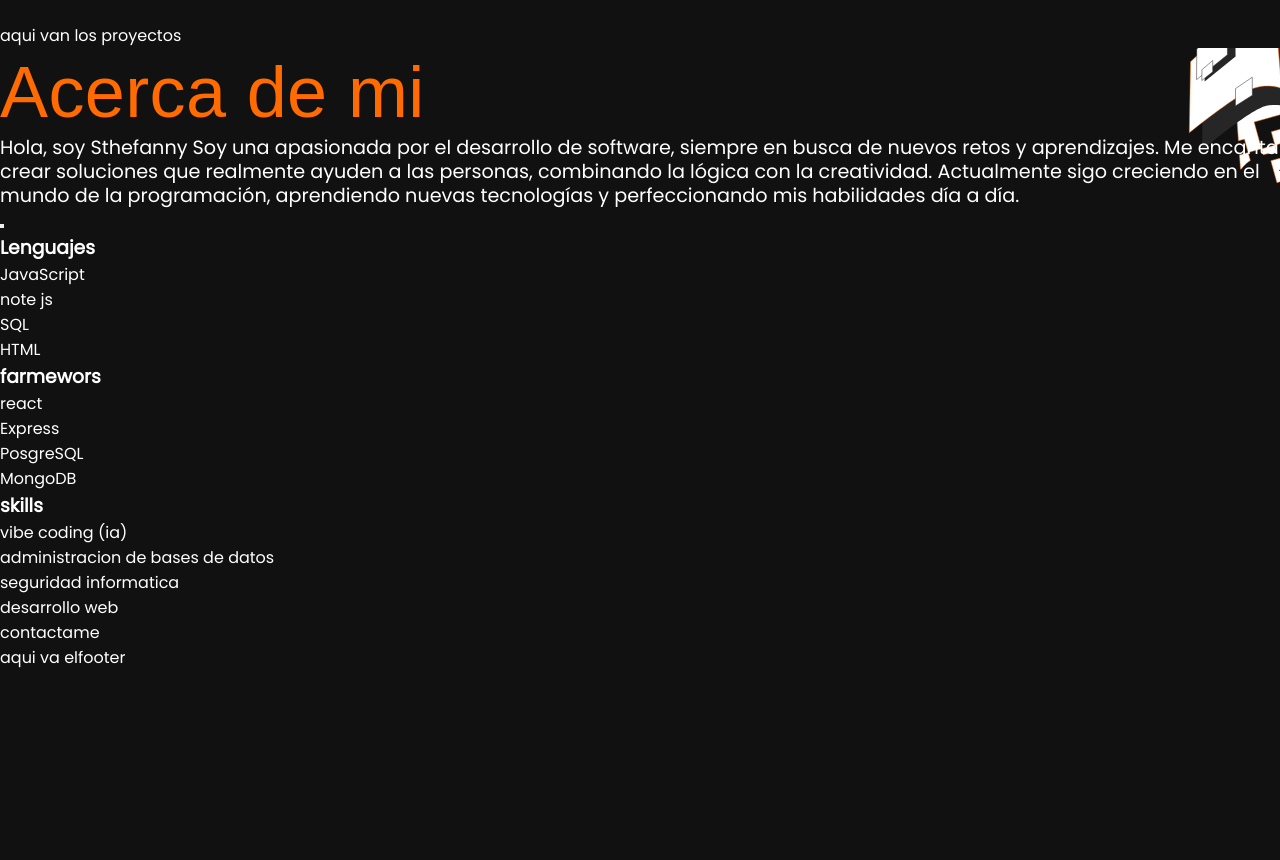
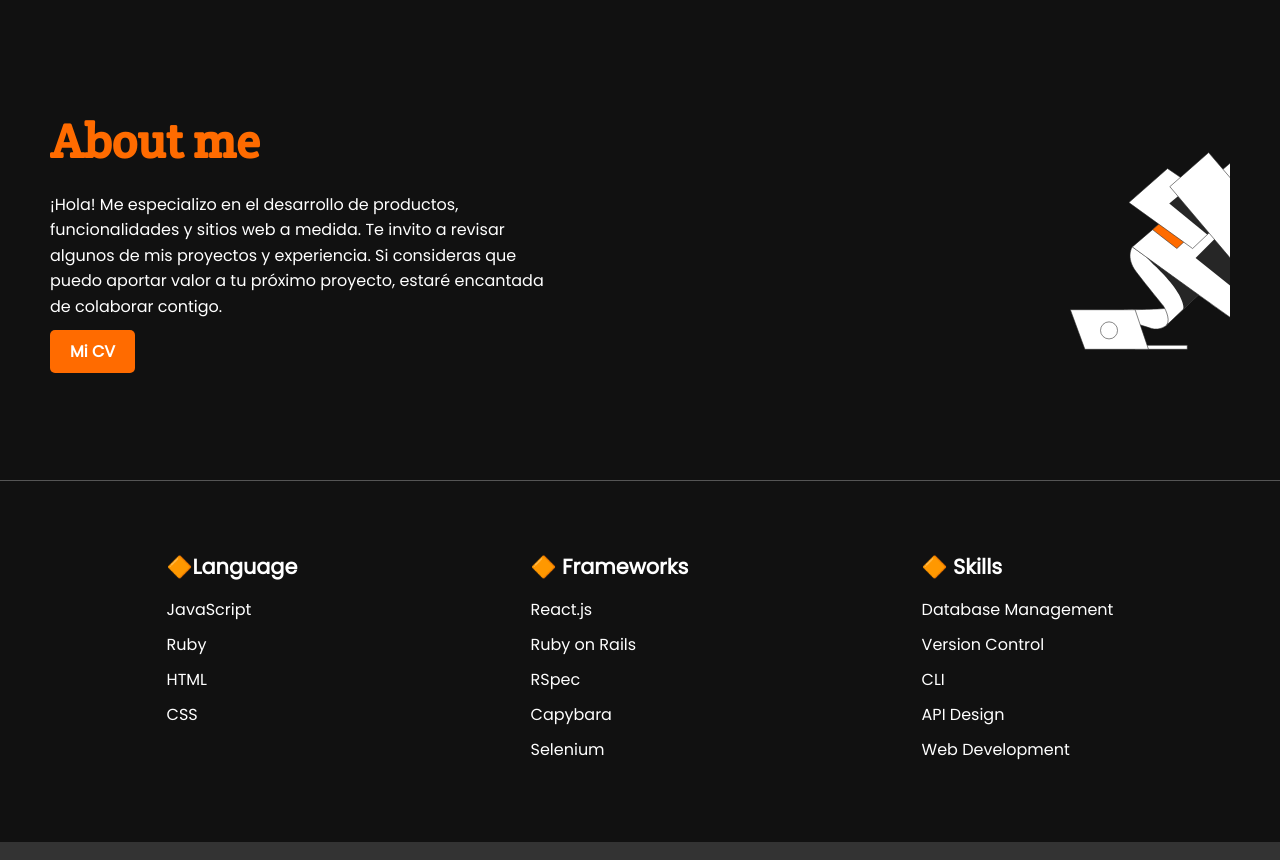
Before and after one commit to stheffdev/PaginaWeb, a plain HTML site: page index.html in a window 1280 px wide. Shown: the part 670-1530 px from the top of the page. Before the commit the page ends 1340 px from the top, so only its background shows below. Drawn offline with Linux system fonts and the light colour scheme.

Commit message:
Adding About me

```diff
--- a/index.html
+++ b/index.html
@@ -26,59 +26,79 @@
             <a href="#contact">Contact</a>
         </nav>
     </header>
+
     <main>
-        <section id="inicio" class="hero">
+        <section class="hero">
+            <div class="hero-text">
                 <h1>Hey There.<br>I'm STHEFANNY.</h1>
                 <h2>I’m a Software Developer</h2>
                 <p>
                     Soy una apasionada por el desarrollo de software, siempre en busca de nuevos retos y aprendizajes. Me encanta crear soluciones que realmente ayuden a las personas, combinando la lógica con la creatividad. Actualmente sigo creciendo en el mundo de la programación, aprendiendo nuevas tecnologías y perfeccionando mis habilidades día a día.
                 </p>
+            </div>
+            <div class="hero-image">
+                <img src="imagenes/Illustration.svg" alt="Imagen principal">
+            </div>
+        </section>
 
+        <section class="about" id="about">
+            <div class="about-text">
+                <h2>About me</h2>
+                <p>
+                    ¡Hola! Me especializo en el desarrollo de productos, funcionalidades y sitios web a medida.
+                    Te invito a revisar algunos de mis proyectos y experiencia.
+                    Si consideras que puedo aportar valor a tu próximo proyecto, estaré encantada de colaborar contigo.
+                </p>
+                <a href="#" class="btn-resume">Mi CV</a>
+            </div>
+
+            <div class="about-image">
+                <img src="imagenes/Frame.svg" alt="About Image">
+            </div>
+        </section>
+
+        <section class="skills">
+            <div class="skills-category">
+                <h3>🔶Language</h3>
+                <ul>
+                    <li>JavaScript</li>
+                    <li>Ruby</li>
+                    <li>HTML</li>
+                    <li>CSS</li>
+                </ul>
+            </div>
+
+            <div class="skills-category">
+                <h3>🔶 Frameworks</h3>
+                <ul>
+                    <li>React.js</li>
+                    <li>Ruby on Rails</li>
+                    <li>RSpec</li>
+                    <li>Capybara</li>
+                    <li>Selenium</li>
+                </ul>
+            </div>
+
+            <div class="skills-category">
+                <h3>🔶 Skills</h3>
+                <ul>
+                    <li>Database Management</li>
+                    <li>Version Control</li>
+                    <li>CLI</li>
+                    <li>API Design</li>
+                    <li>Web Development</li>
+                </ul>
+            </div>
+        </section>
+    </main>
+
+    <footer>
         <div class="social-footer">
             <a href="#"><i class="fab fa-twitter"></i></a>
             <a href="#"><i class="fab fa-linkedin-in"></i></a>
             <a href="#"><i class="fab fa-github"></i></a>
             <a href="#"><i class="fab fa-medium-m"></i></a>
         </div>
-        </section>
-
-<section id="proyectos">aqui van los proyectos</section>
-
-<section id="acercademi">
-    <div class="top">
-            <h2>Acerca de mi</h2>
-            <p>
-               Hola, soy Sthefanny Soy una apasionada por el desarrollo de software, siempre en busca de nuevos retos y aprendizajes. Me encanta crear soluciones que realmente ayuden a las personas, combinando la lógica con la creatividad. Actualmente sigo creciendo en el mundo de la programación, aprendiendo nuevas tecnologías y perfeccionando mis habilidades día a día.
-            </p>
-        <button class="descarga mi CV"</button></button>
-    </div>
-    <div class="button">
-        <div class="Lenguajes">
-            <h3>Lenguajes</h3>
-            <p>JavaScript</p>
-            <p>note js</p>
-            <p>SQL</p>
-            <p>HTML</p>
-        </div>
-        <div class="farmewors">
-            <h3>farmewors</h3>
-            <p>react</p>
-            <p>Express</p>
-            <p>PosgreSQL</p>
-            <p>MongoDB</p>
-        </div>
-        <div class="skills">
-            <h3>skills</h3>
-            <p>vibe coding (ia)</p>
-            <p>administracion de bases de datos</p>
-            <p>seguridad informatica</p>
-            <p>desarrollo web</p>
-        </div>
-    </div>
-</section>
-    <section id="contactame">contactame</section>
-</main>
-<footer>aqui va elfooter </footer>
-  <script src="app.js"></script>
+    </footer>
 </body>
 </html>
--- a/style.css
+++ b/style.css
@@ -37,12 +37,16 @@ header {
 }
 
 .hero {
+  display: flex;
+  justify-content: space-between;
+  align-items: center;
   padding: 100px 50px;
+  flex-wrap: wrap;
   flex: 1;
+}
 
-  background-image: url(imagenes/Illustration.svg);
-  background-repeat: no-repeat;
-  background-position: right bottom;
+.hero-text {
+  max-width: 600px;
 }
 
 .hero h1 {
@@ -63,7 +67,84 @@ header {
   font-family: 'Poppins', sans-serif;
   font-size: 1rem;
   line-height: 1.7rem;
-  max-width: 600px;
+}
+
+.hero-image img {
+  max-width: 400px;
+  width: 100%;
+}
+
+.about {
+  display: flex;
+  justify-content: space-between;
+  align-items: center;
+  padding: 80px 50px;
+  flex-wrap: wrap;
+}
+
+.about-text {
+  flex: 1;
+  max-width: 500px;
+}
+
+.about-text h2 {
+  font-family: 'Crete Round', serif;
+  font-size: 3rem;
+  color: #ff6b00;
+  margin-bottom: 20px;
+}
+
+.about-text p {
+  font-size: 1rem;
+  line-height: 1.6rem;
+  margin-bottom: 20px;
+}
+
+.btn-resume {
+  background-color: #ff6b00;
+  padding: 10px 20px;
+  color: #fff;
+  text-decoration: none;
+  font-weight: bold;
+  border-radius: 5px;
+}
+
+.about-image img {
+  max-width: 400px;
+  width: 100%;
+}
+
+.skills {
+  display: flex;
+  justify-content: space-around;
+  flex-wrap: wrap;
+  padding: 50px 50px;
+  border-top: 1px solid #555;
+  margin-top: 30px;
+}
+
+.skills-category {
+  margin: 20px;
+}
+
+.skills-category h3 {
+  font-size: 1.3rem;
+  margin-bottom: 15px;
+}
+
+.skills-category ul {
+  list-style: none;
+}
+
+.skills-category li {
+  margin-bottom: 10px;
+  font-size: 1rem;
+}
+
+footer {
+  background-color: #333;
+  padding: 20px 0;
+  text-align: center;
 }
 
 .social-footer a {
@@ -78,31 +159,51 @@ header {
   color: #ff6b00;
 }
 
-/sección acerca de mi/
-#acercademi {
-  height:100vh;
-  width:100vw;
+
+/* Responsive para pantallas pequeñas */
+@media (max-width: 768px) {
+  header {
+    flex-direction: column;
+    align-items: flex-start;
   }
 
-.top{
-  background-image: url(imagenes/Illustration.svg);
-  background-repeat: no-repeat;
-  background-position: right bottom;
+  .menu {
+    margin-top: 10px;
   }
 
-.top h2{
-    font-family: 'grete round', sans-serif;
-    font-weight: 400;
-    font-size:4.5rem;
-    line-height: 88px;
-    letter-spacing: 0.37px;
-    color:#ff6b00
+  .hero {
+    flex-direction: column;
+    text-align: center;
+    padding: 50px 20px;
   }
 
-.top p {
-    font-family: 'Poppins';
-    font-weight: 400;
-    font-size: 1.2rem;
-    line-height: 1.5rem;
-    color: #fff;
+  .hero-text {
+    max-width: 100%;
   }
+
+  .hero-image img {
+    max-width: 80%;
+    margin-top: 30px;
+  }
+
+  .about {
+    flex-direction: column;
+    text-align: center;
+    padding: 50px 20px;
+  }
+
+  .about-text {
+    max-width: 100%;
+  }
+
+  .about-image img {
+    max-width: 80%;
+    margin-top: 30px;
+  }
+
+  .skills {
+    flex-direction: column;
+    align-items: center;
+    padding: 100px;
+  }
+}
```
Lines whose indentation alone changed are shown as unchanged.
